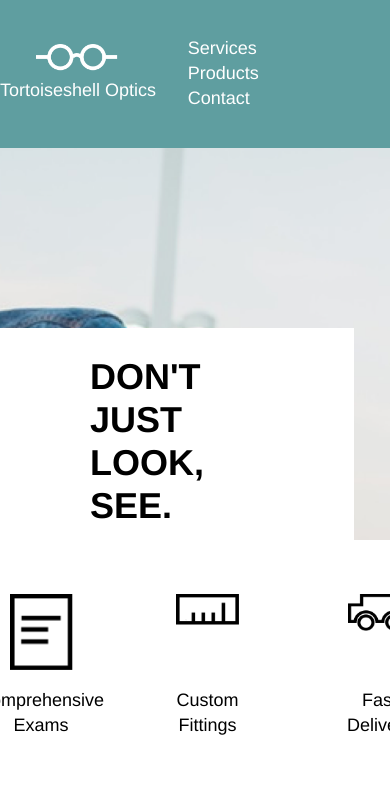
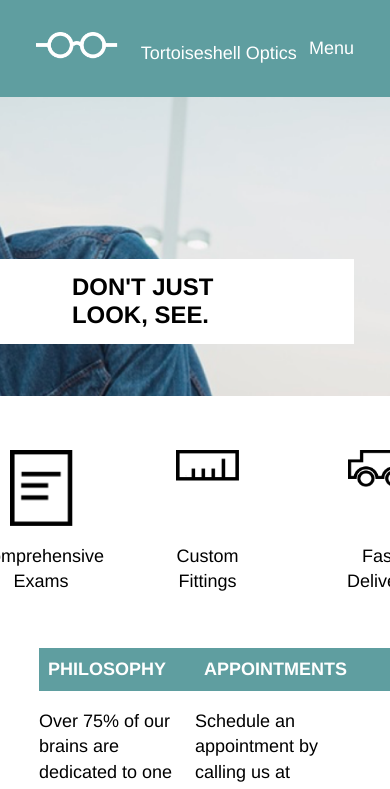
Before and after one commit to ACSGD/Tortoiseshell, a plain HTML site: page index.html in a window 390 px wide. Shown: the top 789 px of the page. Drawn offline with Linux system fonts and the light colour scheme.

Commit message:
2nd commit with CSS for tablet

```diff
--- a/index.html
+++ b/index.html
@@ -15,17 +15,15 @@
           <img src="./resources/images/logo-white.png" alt="glasses">
           <span>Tortoiseshell Optics</span>
         </div>
-          <div class="menu">
-            <ul>
-              <li>Services</li>
-              <li>Products</li>
-              <li>Contact</li>
+          <ul class="menu">
+            <li>Services</li>
+            <li>Products</li>
+            <li>Contact</li>
           </ul>
           <ul class="mobile-nav">
             <li>Menu</li>
           </ul>
-        </div>
-      </nav>
+        </nav>
 
     <!--Banner-->
     <div class="flex container">
--- a/resources/css/style.css
+++ b/resources/css/style.css
@@ -19,6 +19,7 @@ header{
   background-position: center;
   background-size: cover;
   height: 30rem;
+  padding: 1rem 0;
 }
 /*Header*/
 nav{
@@ -111,3 +112,52 @@ footer img{
   margin-right: 1rem;
   height: 1.5rem;
 }
+/*For tablet*/
+@media only screen and (max-width: 1024px){
+  .container{
+     max-width: 100%
+  }
+
+  header{
+    padding-top: 0;
+    height: 22rem;
+  }
+
+  .main-banner{
+     margin-top:5rem;
+     margin-right: 2rem;
+  }
+
+   h1{
+    font-size: 1.33rem;
+    padding: 0.75rem 4rem;
+  }
+}
+/*For Mobbile*/
+@media only screen and (max-width: 560px){
+  .container{
+    max-width: 100%;
+  }
+  header{
+    padding-top: 0;
+    height: 17rem;
+    padding-bottom: 5rem;
+    }
+  .mobile-nav{
+    display:block;
+    text-align: center;
+  }
+  .menu{
+    display: none;
+  }
+  .main-banner{
+    margin-top:9rem;
+    display: flex;
+
+  }
+
+   h1{
+    font-size: 1.33rem;
+    padding: 0.75rem 4rem;
+  }
+}
```
